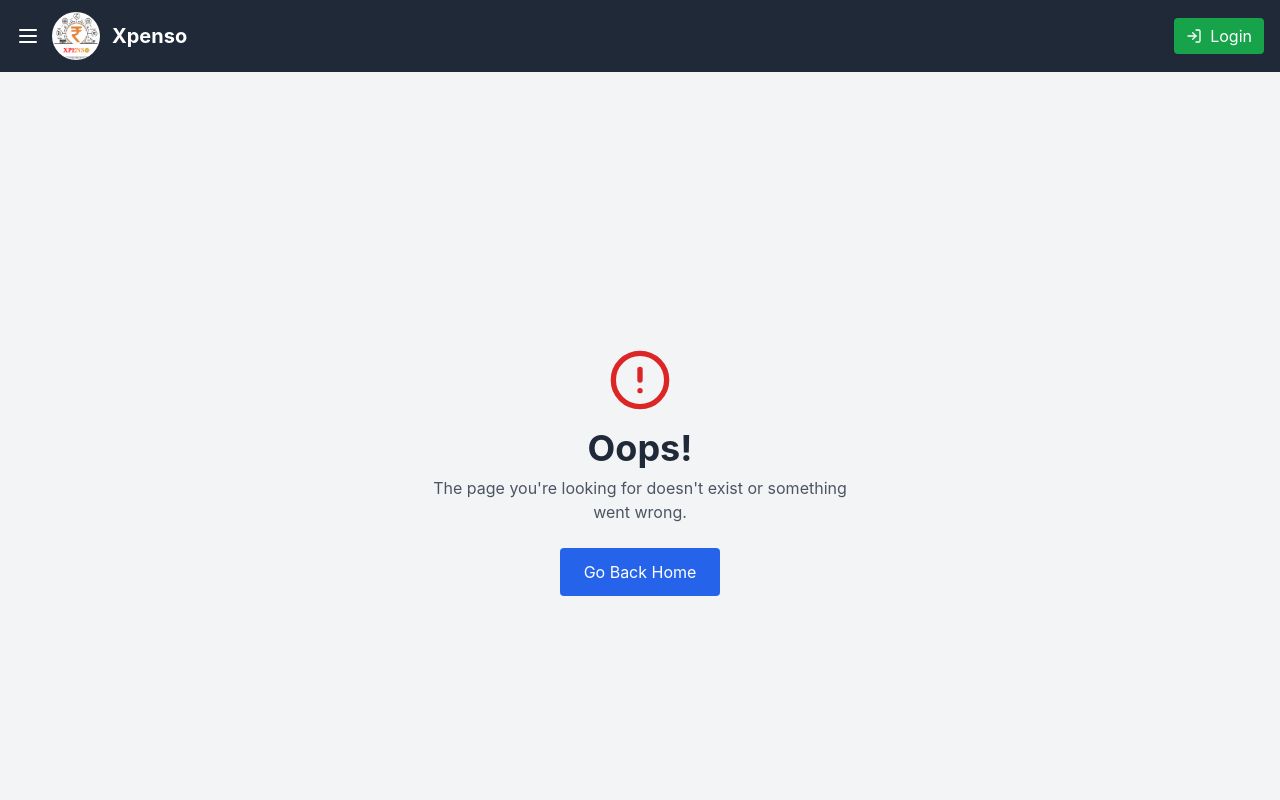
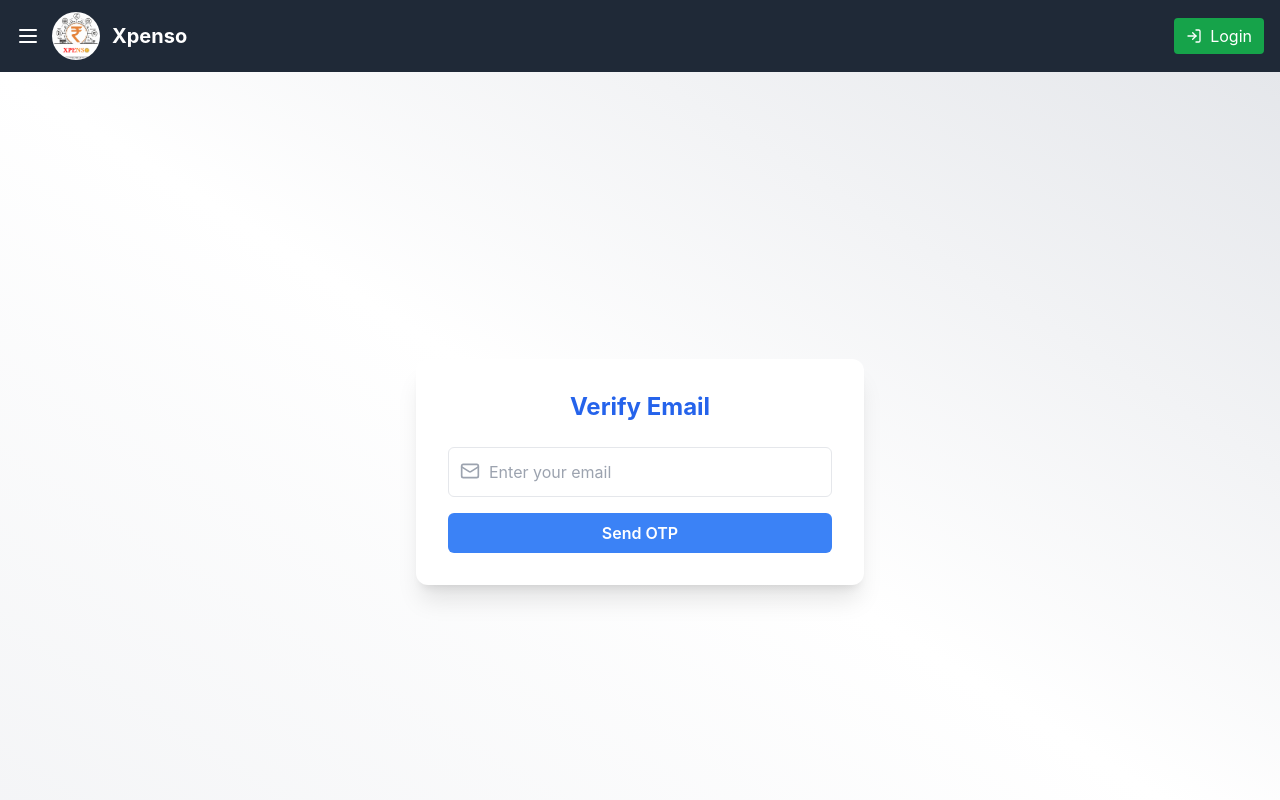
Before and after one commit to prabhat1146/xpenso-app, a React (Create React App) app: page /pages/verifications/verify-email in a window 1280 px wide. Shown: the top 800 px of the page. Built offline with nearby package versions, Linux system fonts and the light colour scheme.

Commit message:
otp route setup

```diff
--- a/src/App.jsx
+++ b/src/App.jsx
@@ -21,6 +21,7 @@ import TermsAndConditions from "./pages/legal/TermsAndConditions";
 import RefundPolicy from "./pages/legal/RefundPolicy";
 import Disclaimer from "./pages/legal/Disclaimer";
 import VerifyOTP from "./auth/firebase/OTPLogin";
+import VerifyEmail from "./components/verifications/VerifyEmail";
 
 function App() {
   return (
@@ -48,11 +49,17 @@ function App() {
           <Route path="legal" element={<Outlet />}>
             <Route path="about-us" element={<AboutUs />} />
             <Route path="privacy-policy" element={<PrivacyPolicy />} />
-            <Route path="terms-and-conditions" element={<TermsAndConditions />} />
+            <Route
+              path="terms-and-conditions"
+              element={<TermsAndConditions />}
+            />
             <Route path="refund-policy" element={<RefundPolicy />} />
             <Route path="disclaimer" element={<Disclaimer />} />
           </Route>
           <Route path="contact-us" element={<Contact />} />
+          <Route path="verifications" element={<Outlet />}>
+            <Route path="verify-email" element={<VerifyEmail />} />
+          </Route>
         </Route>
         <Route path="*" element={<ErrorPage />} />
       </Route>
--- a/src/components/SignUp.jsx
+++ b/src/components/SignUp.jsx
@@ -150,6 +150,16 @@ const Signup = () => {
         return setError("Kindly verify atleast one")
       }
 
+      setFormData({
+        mobile:"",
+        email:"",
+        countryCode: "+91",
+        firstName: "",
+        middleName: "",
+        lastName: "",
+        password: "",
+
+      });
       setShowOTP(false);
       setSuccess("SignUp successfull. \nKindly login now.");
     } catch (err) {
@@ -207,14 +217,7 @@ const Signup = () => {
       await apiClientJson.post("/api/v1/auth/sign-up", payload);
 
       setSuccess("OTP sent to both mobile and email.");
-      setFormData({
-        ...formData,
-        countryCode: "+91",
-        firstName: "",
-        middleName: "",
-        lastName: "",
-        password: "",
-      });
+
       setMobileOtp("");
       setEmailOtp("");
       setShowOTP(true);
@@ -376,14 +379,14 @@ const Signup = () => {
             {showOTP ? "Complete Signup" : "Send OTPs"}
           </button>
 
-          <div className="text-white text-center">
-            <Link to="/pages/user/login" className="underline text-cyan-300">
+          <div className="text-white text-center grid grid-cols-1">
+            <Link to="/pages/user/login" className=" text-cyan-300">
               Already have an account? Login
             </Link>
-            <Link to="/pages/verification/email" className="underline text-cyan-300">
+            <Link to="/pages/verifications/verify-email" className=" text-cyan-300">
               Verify Eamil
             </Link>
-            <Link to="/pages/verification/mobile" className="underline text-cyan-300">
+            <Link to="/pages/verifications/verify-mobile" className=" text-cyan-300">
               Verify Mobile
             </Link>
           </div>
--- /dev/null
+++ b/src/components/verifications/VerifyEmail.jsx
@@ -0,0 +1,106 @@
+import React, { useState } from "react";
+import { Mail, KeyRound } from "lucide-react";
+import apiClientJson from "../../utils/api/apiClientJson";
+
+
+const VerifyEmail = () => {
+  const [email, setEmail] = useState("");
+  const [otp, setOtp] = useState("");
+  const [otpSent, setOtpSent] = useState(false);
+  const [message, setMessage] = useState({ type: "", text: "" });
+  const [loading, setLoading] = useState(false);
+
+  const sendOtp = async () => {
+    setMessage({ type: "", text: "" });
+    try {
+      setLoading(true);
+      await apiClientJson.post("/api/v1/email/send-email-otp", { email });
+      setOtpSent(true);
+      setMessage({ type: "success", text: "OTP sent to your email." });
+    } catch (err) {
+      setMessage({ type: "error", text: err.response?.data?.message || "Failed to send OTP." });
+    } finally {
+      setLoading(false);
+    }
+  };
+
+  const verifyOtp = async () => {
+    setMessage({ type: "", text: "" });
+    try {
+      setLoading(true);
+      await apiClientJson.post("/api/v1/email/verify-email-otp", { email,  otp });
+      setMessage({ type: "success", text: "Email verified successfully!" });
+    } catch (err) {
+      setMessage({ type: "error", text: err.response?.data?.message || "OTP verification failed." });
+    } finally {
+      setLoading(false);
+    }
+  };
+
+  return (
+    <div className="min-h-screen flex items-center justify-center bg-gradient-to-tr from-gray-100 via-white to-gray-200 p-4">
+      <div className="bg-white rounded-xl shadow-xl p-8 w-full max-w-md">
+        <h2 className="text-2xl font-bold text-center text-blue-600 mb-6">Verify Email</h2>
+
+        {message.text && (
+          <div
+            className={`mb-4 text-sm px-4 py-2 rounded ${
+              message.type === "success" ? "bg-green-100 text-green-800" : "bg-red-100 text-red-800"
+            }`}
+          >
+            {message.text}
+          </div>
+        )}
+
+        <div className="space-y-4">
+          <div className="relative">
+            <input
+              type="email"
+              placeholder="Enter your email"
+              value={email}
+              onChange={(e) => setEmail(e.target.value)}
+              className="w-full px-4 py-3 pl-10 border rounded-md focus:outline-none focus:ring-2 focus:ring-blue-400"
+              disabled={otpSent}
+              required
+            />
+            <Mail className="absolute left-3 top-3.5 text-gray-400" size={20} />
+          </div>
+
+          {!otpSent ? (
+            <button
+              onClick={sendOtp}
+              disabled={loading || !email}
+              className="w-full bg-blue-500 hover:bg-blue-600 text-white font-semibold py-2 rounded-md transition"
+            >
+              {loading ? "Sending OTP..." : "Send OTP"}
+            </button>
+          ) : (
+            <>
+              <div className="relative">
+                <input
+                  type="text"
+                  placeholder="Enter OTP"
+                  value={otp}
+                  onChange={(e) => setOtp(e.target.value)}
+                  className="w-full px-4 py-3 pl-10 border rounded-md focus:outline-none focus:ring-2 focus:ring-blue-400"
+                  required
+                />
+                <KeyRound className="absolute left-3 top-3.5 text-gray-400" size={20} />
+              </div>
+
+              <button
+                onClick={verifyOtp}
+                disabled={loading || !otp}
+                className="w-full bg-green-500 hover:bg-green-600 text-white font-semibold py-2 rounded-md transition"
+              >
+                {loading ? "Verifying..." : "Verify OTP"}
+              </button>
+            </>
+          )}
+        </div>
+      </div>
+    </div>
+  );
+};
+
+export default VerifyEmail;
```
Also changed, not shown: 1 other file (tests, documents, lock files or other folders).
